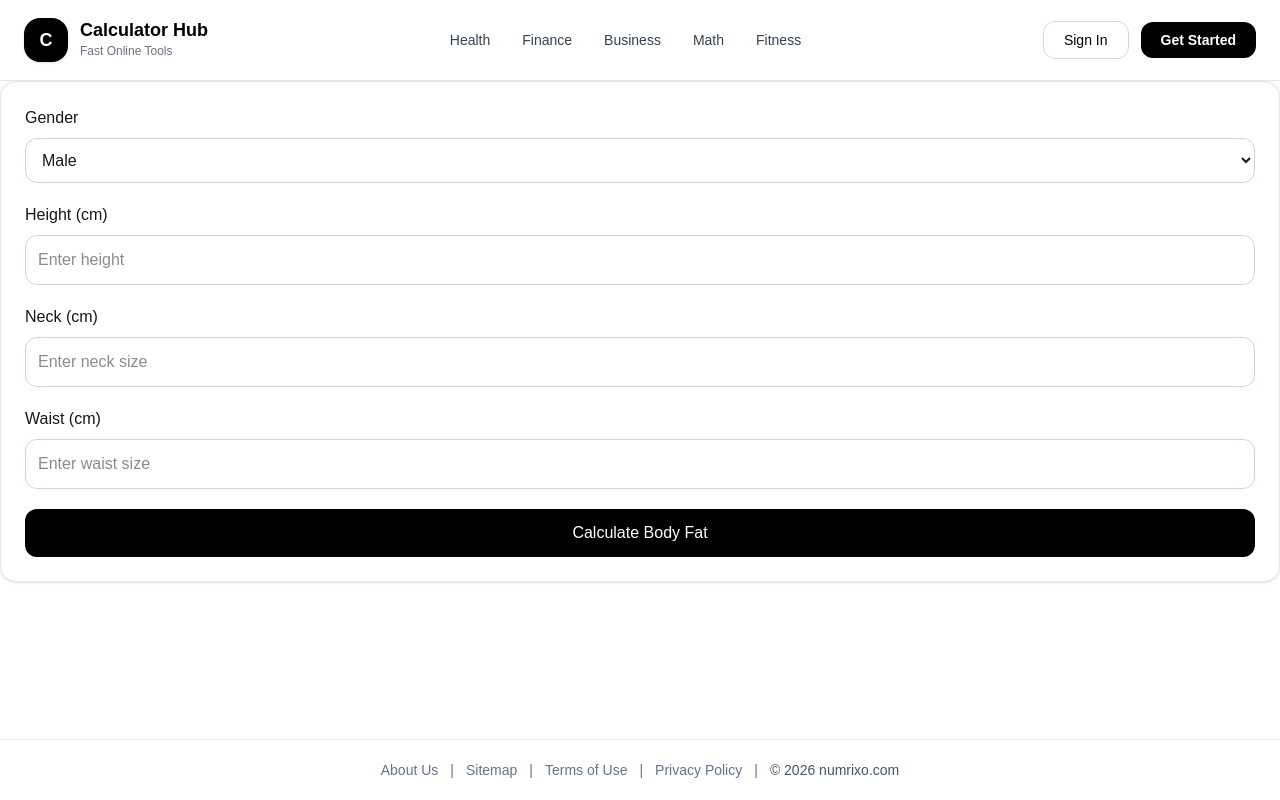
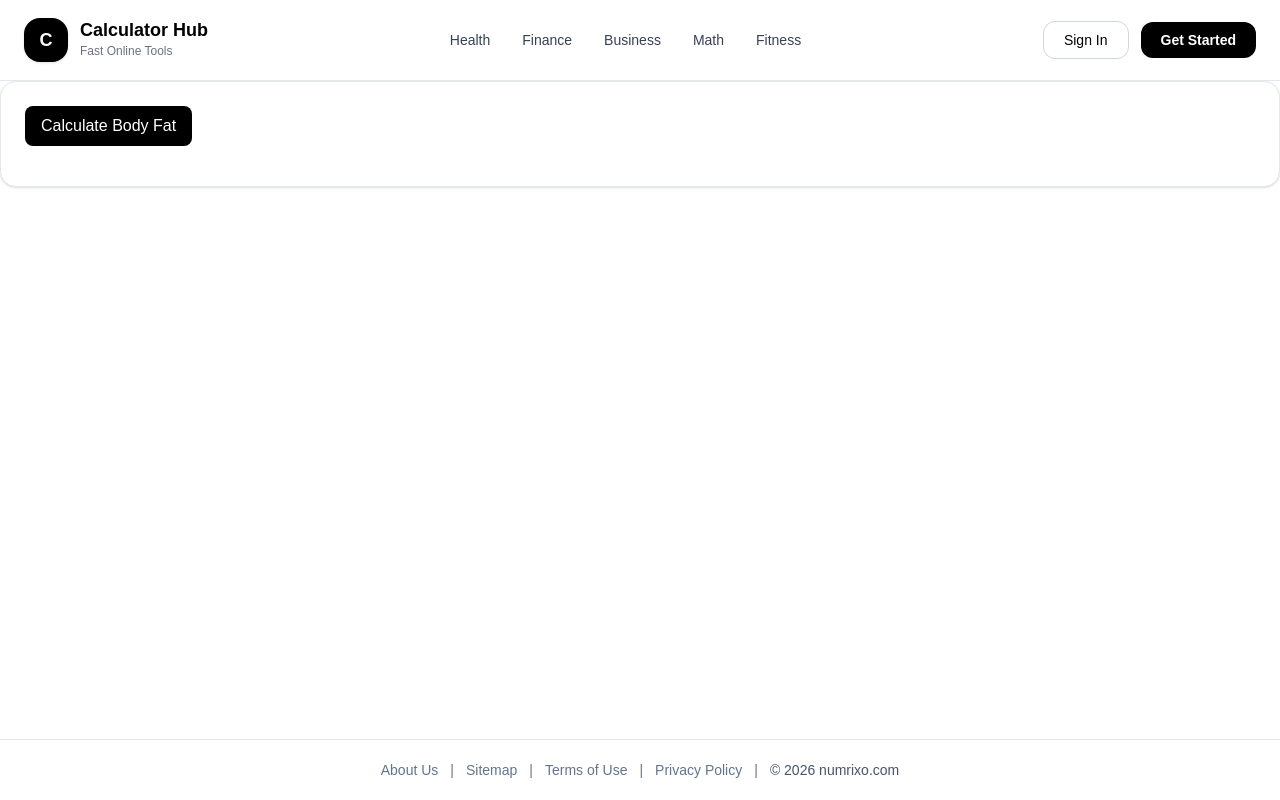
Before and after one commit to sanjaysingh0079/numrexo-app, a Next.js app: page /health/body-fat-calculator in a window 1280 px wide. Built offline with nearby package versions, Linux system fonts and the light colour scheme.

Commit message:
Fix body fat calculator syntax

```diff
--- a/app/health/body-fat-calculator/BodyFatCalculatorClient.tsx
+++ b/app/health/body-fat-calculator/BodyFatCalculatorClient.tsx
@@ -3,139 +3,24 @@
 import { useState } from "react";
 
 export default function BodyFatCalculatorClient() {
-  const [gender, setGender] = useState("male");
-  const [height, setHeight] = useState("");
-  const [neck, setNeck] = useState("");
-  const [waist, setWaist] = useState("");
-  const [hip, setHip] = useState("");
   const [result, setResult] = useState("");
 
   const calculateBodyFat = () => {
-    const h = parseFloat(height);
-    const n = parseFloat(neck);
-    const w = parseFloat(waist);
-    const hp = parseFloat(hip);
-
-    if (!h || !n || !w) {
-      setResult("Please fill all required fields");
-      return;
-    }
-
-    let bodyFat = 0;
-
-    if (gender === "male") {
-      bodyFat =
-        495 /
-          (1.0324 -
-            0.19077 * Math.log10(w - n) +
-            0.15456 * Math.log10(h)) -
-        450;
-    } else {
-      if (!hp) {
-        setResult("Please enter hip measurement");
-        return;
-      }
-
-      bodyFat =
-        495 /
-          (1.29579 -
-            0.35004 * Math.log10(w + hp - n) +
-            0.221 * Math.log10(h)) -
-        450;
-    }
+    const bodyFat = 20;
 
     setResult(`${bodyFat.toFixed(2)}% Body Fat`);
   };
 
   return (
     <div className="rounded-2xl border border-slate-200 bg-white p-6 shadow-sm">
-      <div className="space-y-5">
-        <div>
-          <label className="mb-2 block font-medium">
-            Gender
-          </label>
+      <button
+        onClick={calculateBodyFat}
+        className="rounded-lg bg-black px-4 py-2 text-white"
+      >
+        Calculate Body Fat
+      </button>
 
-          <select
-            value={gender}
-            onChange={(e) => setGender(e.target.value)}
-            className="w-full rounded-xl border border-slate-300 p-3"
-          >
-            <option value="male">Male</option>
-            <option value="female">Female</option>
-          </select>
-        </div>
-
-        <div>
-          <label className="mb-2 block font-medium">
-            Height (cm)
-          </label>
-
-          <input
-            type="number"
-            value={height}
-            onChange={(e) => setHeight(e.target.value)}
-            className="w-full rounded-xl border border-slate-300 p-3"
-            placeholder="Enter height"
-          />
-        </div>
-
-        <div>
-          <label className="mb-2 block font-medium">
-            Neck (cm)
-          </label>
-
-          <input
-            type="number"
-            value={neck}
-            onChange={(e) => setNeck(e.target.value)}
-            className="w-full rounded-xl border border-slate-300 p-3"
-            placeholder="Enter neck size"
-          />
-        </div>
-
-        <div>
-          <label className="mb-2 block font-medium">
-            Waist (cm)
-          </label>
-
-          <input
-            type="number"
-            value={waist}
-            onChange={(e) => setWaist(e.target.value)}
-            className="w-full rounded-xl border border-slate-300 p-3"
-            placeholder="Enter waist size"
-          />
-        </div>
-
-        {gender === "female" && (
-          <div>
-            <label className="mb-2 block font-medium">
-              Hip (cm)
-            </label>
-
-            <input
-              type="number"
-              value={hip}
-              onChange={(e) => setHip(e.target.value)}
-              className="w-full rounded-xl border border-slate-300 p-3"
-              placeholder="Enter hip size"
-            />
-          </div>
-        )}
-
-        <button
-          onClick={calculateBodyFat}
-          className="w-full rounded-xl bg-black px-5 py-3 text-white"
-        >
-          Calculate Body Fat
-        </button>
-
-        {result && (
-          <div className="rounded-xl bg-slate-100 p-4 text-center text-lg font-semibold">
-            {result}
-          </div>
-        )}
-      </div>
+      <p className="mt-4">{result}</p>
     </div>
   );
 }
```
